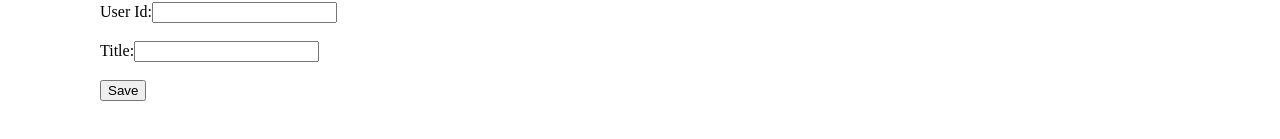
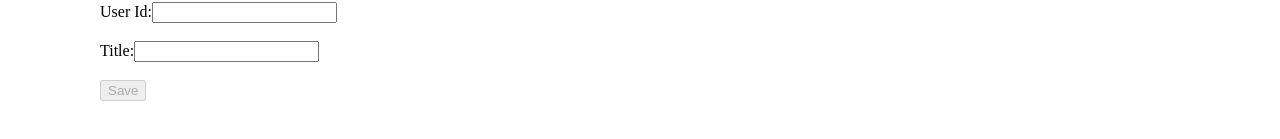
Before and after one commit to ingleonelrv/blog, a React (Create React App) app: page /tasks/new in a window 1280 px wide. Shown: the part 219-358 px from the top of the page. Built offline with nearby package versions, Linux system fonts and the light colour scheme.

Commit message:
disabled button, redirect when task added

```diff
--- a/src/Components/Tasks/New.js
+++ b/src/Components/Tasks/New.js
@@ -1,7 +1,11 @@
 import React, { Component } from "react";
 import { connect } from "react-redux";
+import { Redirect } from "react-router-dom";
 
 import * as tasksActions from "../../Actions/tasksActions";
+
+import Loading from "../Global/Spinner";
+import NotFound from "../Global/NotFound";
 
 class New extends Component {
   changeUserId = e => {
@@ -19,6 +23,17 @@ class New extends Component {
     };
     addTask(newTask);
   };
+  disableButton = () => {
+    const { userId, title, loading } = this.props;
+    if (loading) return true;
+    if (!userId || !title) return true;
+    return false;
+  };
+  showAction = () => {
+    const { loading, error } = this.props;
+    if (loading) return <Loading />;
+    if (error) return <NotFound message={error} />;
+  };
   render() {
     const { userId, title } = this.props;
     return (
@@ -32,7 +47,11 @@ class New extends Component {
         <input value={title} onChange={this.changeTitle} />
         <br />
         <br />
-        <button onClick={this.handleSave}>Save</button>
+        <button onClick={this.handleSave} disabled={this.disableButton()}>
+          Save
+        </button>
+        {this.showAction()}
+        {this.props.redirect ? <Redirect to="/tasks" /> : null}
       </div>
     );
   }
--- a/src/Components/Tasks/index.js
+++ b/src/Components/Tasks/index.js
@@ -10,7 +10,10 @@ import * as tasksActions from "../../Actions/tasksActions";
 
 class Tasks extends Component {
   componentDidMount() {
-    this.props.getAll();
+    if (!Object.keys(this.props.tasks).length) {
+      console.log("no tasks");
+      this.props.getAll();
+    }
   }
   showContent = () => {
     const { tasks, loading, error } = this.props;
--- a/src/Reducers/tasksReducer.js
+++ b/src/Reducers/tasksReducer.js
@@ -11,12 +11,13 @@ const INITIAL_STATE = {
   loading: false,
   error: null,
   userId: "",
-  title: ""
+  title: "",
+  redirect: false
 };
 function tasksReducer(state = INITIAL_STATE, { type, payload }) {
   switch (type) {
     case GET_TASKS:
-      return { ...state, tasks: payload, loading: false };
+      return { ...state, tasks: payload, loading: false, redirect: false };
     case LOADING:
       return { ...state, loading: true };
     case ERROR:
@@ -26,7 +27,15 @@ function tasksReducer(state = INITIAL_STATE, { type, payload }) {
     case CHANGE_TITLE:
       return { ...state, title: payload };
     case TASK_ADDED:
-      return { ...state, task: [], loading: false, error: null };
+      return {
+        ...state,
+        tasks: [],
+        loading: false,
+        error: null,
+        redirect: true,
+        userId: "",
+        title: ""
+      };
     default:
       return state;
   }
```
